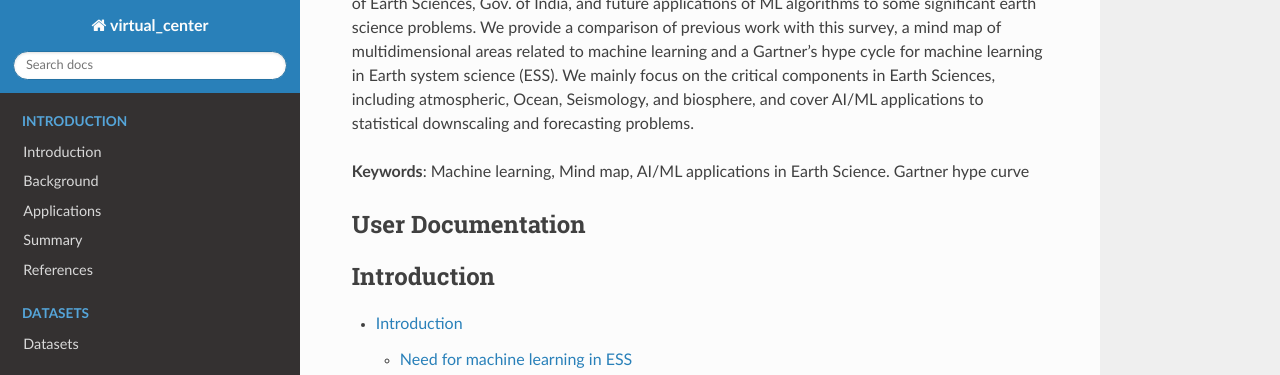
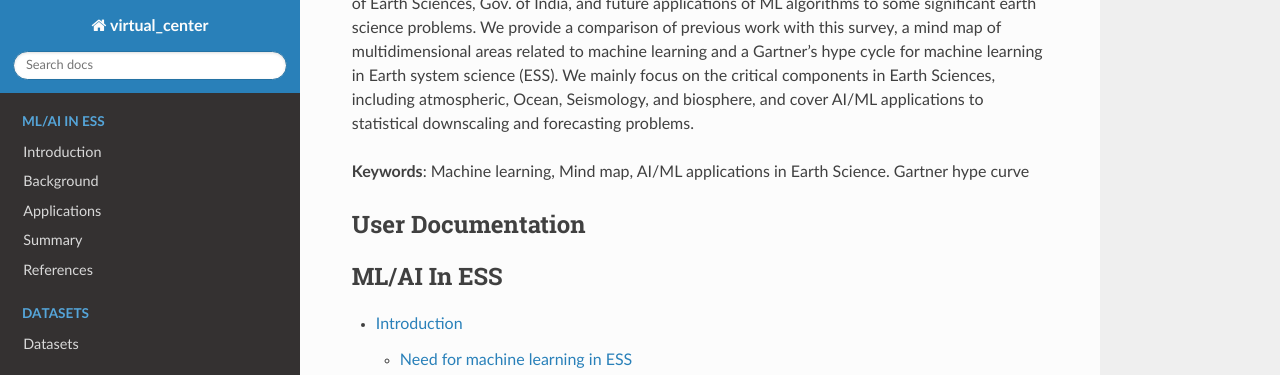
Before and after one commit to tejas-veer/virtual_center, a Sphinx documentation site: the page built from docs/source/index.rst, in a window 1280 px wide and 900 px high, scrolled down 768 px. Shown: the top 375 px of the window. Built offline with Sphinx 7.4.7 and the Read the Docs theme 2.0.0, drawn with Linux system fonts in a browser that asks for light colours.

Commit message:
Update index.rst

```diff
--- a/docs/source/index.rst
+++ b/docs/source/index.rst
@@ -29,7 +29,7 @@
 
 .. toctree::
    :maxdepth: 6
-   :caption: Introduction
+   :caption: ML/AI In ESS
 
    introduction
    background
```
